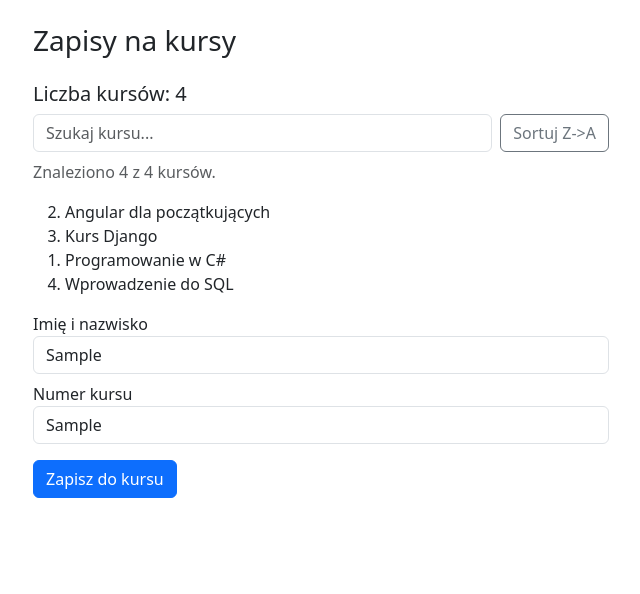
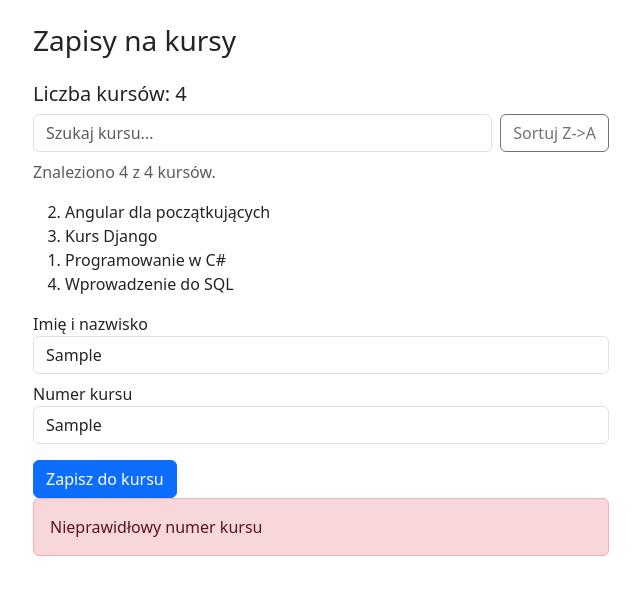
Before and after one commit to juliacyrkler/inf04-web, a React (Vite) app in the folder zadania/mb07/: page / in a window 1280 px wide. Both pictures are taken after typing "Sample", "Sample" into the empty fields and a click on the button "Zapisz do kursu". Shown: the top 594 px of the page, without its empty margins (319-959 px from the left). Built offline with nearby package versions, Linux system fonts and the light colour scheme.

Commit message:
MB07: walidacja numeru kursu na stronie

```diff
--- a/zadania/mb07/src/App.jsx
+++ b/zadania/mb07/src/App.jsx
@@ -12,6 +12,7 @@ function App() {
   const numerKursuRef = useRef(null)
   const [szukaj, setSzukaj] = useState('')
   const [rosnaco, setRosnaco] = useState(true)
+  const [status, setStatus] = useState(null)
 
   const widoczne = kursy
     .map((kurs, index) => ({ kurs, numer: index + 1 }))
@@ -29,8 +30,14 @@ function App() {
 
     console.log(imieNazwisko)
 
-    if (kurs !== undefined) console.log(kurs)
-    else console.log("Nieprawidłowy numer kursu")
+    if (kurs !== undefined) {
+      console.log(kurs)
+      setStatus({ typ: 'sukces', tresc: `${imieNazwisko} zapisany(-a) na kurs: ${kurs}` })
+    }
+    else {
+      console.log("Nieprawidłowy numer kursu")
+      setStatus({ typ: 'blad', tresc: 'Nieprawidłowy numer kursu' })
+    }
   }
 
   return (
@@ -67,6 +74,9 @@ function App() {
           <button className="btn btn-primary" type="submit">Zapisz do kursu</button>
         </div>
       </form>
+      {status && (
+        <div className={`alert alert-${status.typ === 'sukces' ? 'success' : 'danger'}`} >{status.tresc}</div>
+      )}
     </div>
   )
 }
```
